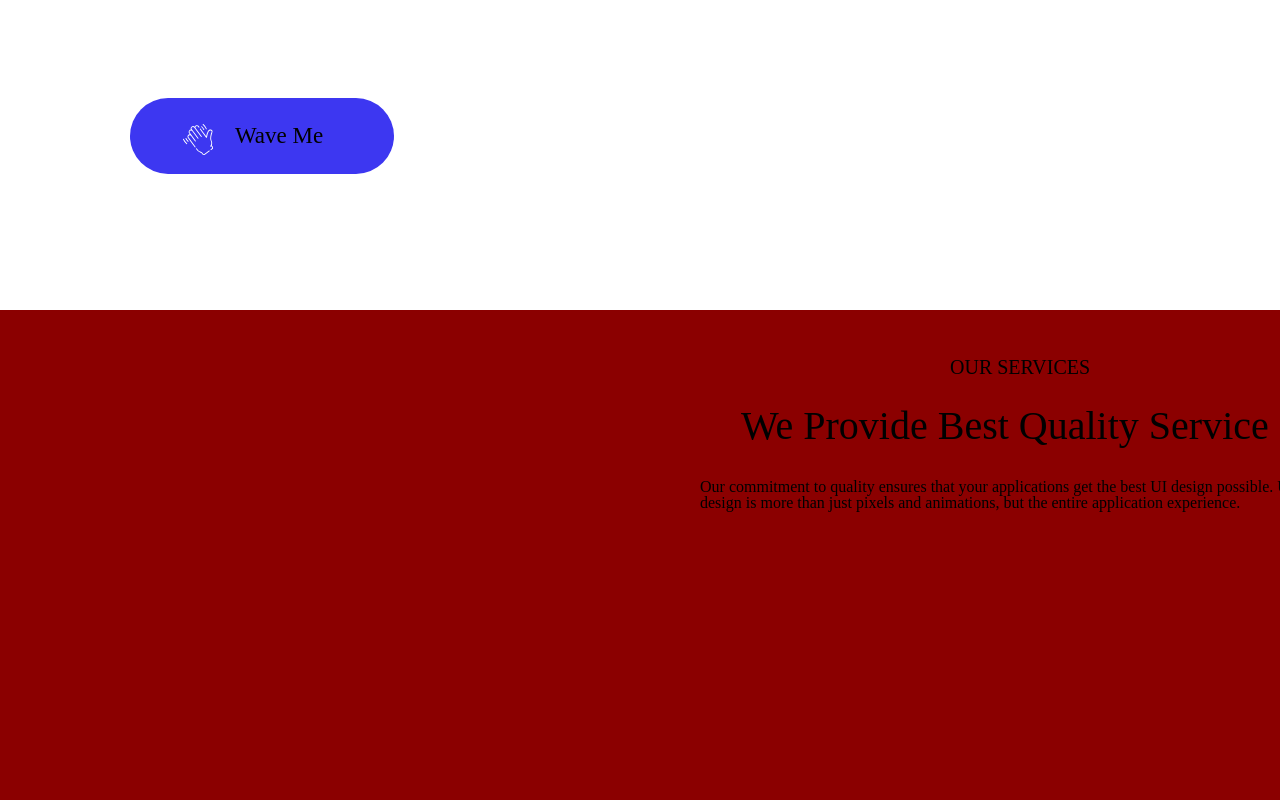
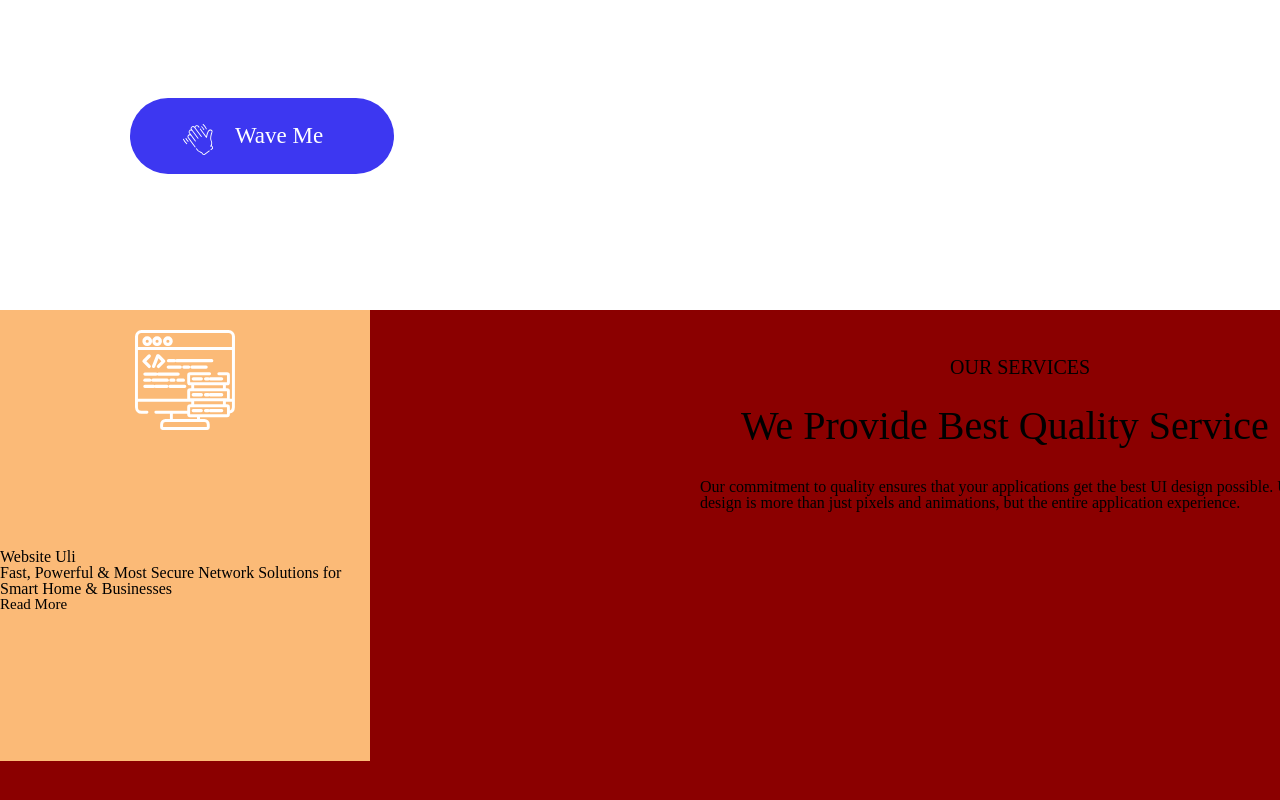
Before and after one commit to itase/lesson-7, a plain HTML site: page index.html in a window 1280 px wide. Shown: the part 877-1677 px from the top of the page. Drawn offline with Linux system fonts and the light colour scheme.

Commit message:
last
გავიჭედე და ჯობია სხვაზე გადავიდე

```diff
--- a/css/style.css
+++ b/css/style.css
@@ -77,6 +77,7 @@
 	font-size: 23px;
 	margin-top: 10%;
 	margin-left: 22px;
+	color: #FFFFFF;
 }
 /*second-block*/
 
@@ -85,6 +86,7 @@
 	height: 1443.67px;
 	background-color: darkred;
 	display: flex;
+	position: relative;
 }
 .secondblock{
 	display: flex;
@@ -120,7 +122,44 @@ margin-bottom: 25px;
 }
 /*part3*/
 .lastdiv{
+	display: flex;
+	/*align-items: center;*/
 	width: 370px;
 	height: 451px;
 	background-color: #FBBA77;
+	position: absolute;
+	justify-content: center;
+	/*flex-direction: column;*/
+	flex-wrap: wrap;
 }
+.fan1{
+	width: 100px;
+	height: 99.89px;
+    display: flex;
+    margin-top: 20px;
+
+}
+.one2{
+	display: flex;
+	justify-content: center;
+}
+.web{
+	width: 106px;
+	height: 27px;
+	font-size: 22px;
+
+}
+.p3{
+	width: 328px;
+	height: 62px;
+	font-size: 16px;
+
+}
+.read{
+	width: 131px;
+	height: 45px;
+	border-radius: 23px;
+	font-size: 15px;
+
+}
+/**/
--- a/index.html
+++ b/index.html
@@ -39,6 +39,8 @@
     </div>
 
     </div>
+    <body>
+    	<section class="container">
 <div class="second">
 	<div class="secondblock">
 	 <div><h2 class="sech2">OUR SERVICES</h2> </div>
@@ -46,9 +48,16 @@
 		<div><p class="secp">Our commitment to quality ensures that your applications get the best UI design possible. UI/UX design is more than just pixels and animations, but the entire application experience.</p></div>
 </div>
  <div class="lastdiv">
- 	<img src="image/1data.svg">
+ <div><img class="fan1" src="image/1data.svg"></div>
+ <div one2>
+ 	<div class="Web"><h2>Website Uli</h2></div>
+ 	<div class="p4"><p>Fast, Powerful & Most Secure Network Solutions for Smart Home & Businesses</p></div>
+ 	<div class="read"><h3>Read More</h3></div>
+
  </div>
-<body>
+ </div>
+</section>
+
 
 </body>
 </html>
```
